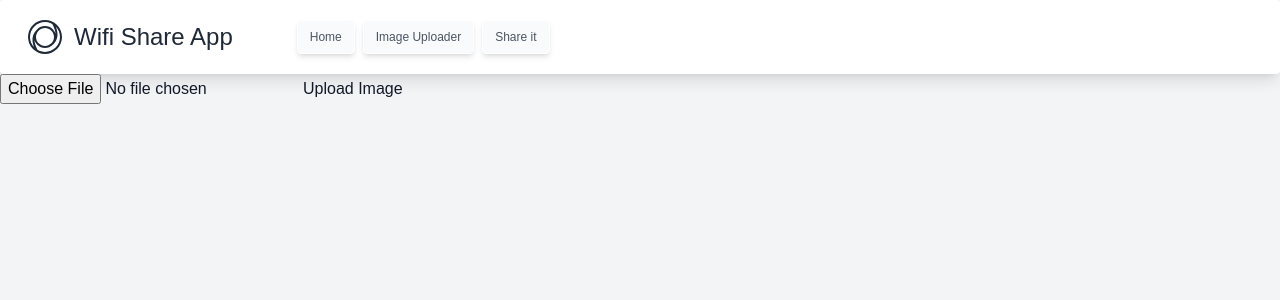
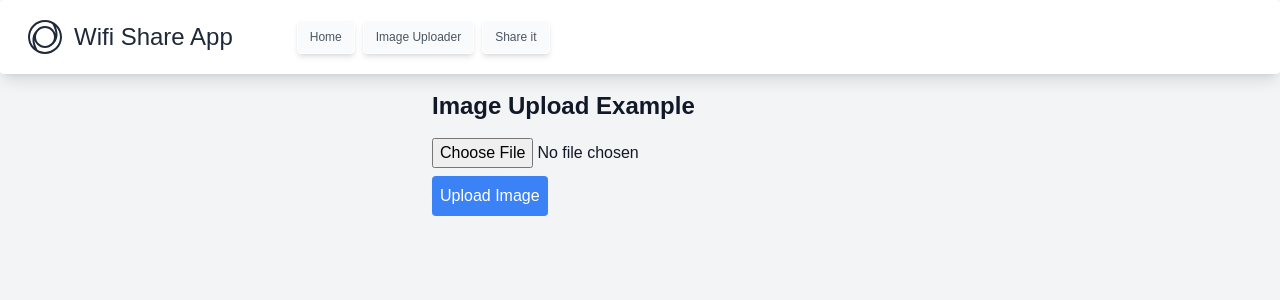
Before and after one commit to muhammad-shumail/wifi-text-sharing-app, a Next.js app: page /image in a window 1280 px wide. Shown: the top 300 px of the page. Built offline with nearby package versions, Linux system fonts and the light colour scheme.

Commit message:
Refactor image upload API and update ImageUploader component for improved file handling and user experience

```diff
--- a/app/api/upload-image/route.ts
+++ b/app/api/upload-image/route.ts
@@ -1,32 +1,28 @@
-import { NextRequest, NextResponse } from "next/server";
+// app/api/upload/route.js
+import { NextResponse } from "next/server";
 import path from "path";
-import fs from "fs";
+import { writeFile } from "fs/promises";
 
-const UPLOAD_DIR = path.resolve(process.env.ROOT_PATH ?? "", "public/images");
+// Ensure the uploads directory exists
+const uploadsDir = path.join(process.cwd(), "public/uploads");
 
-export const POST = async (req: NextRequest) => {
+export const POST = async (req) => {
   const formData = await req.formData();
-  const body = Object.fromEntries(formData);
-  const file = (body.file as Blob) || null;
 
-  if (file) {
-    const buffer = Buffer.from(await file.arrayBuffer());
-    if (!fs.existsSync(UPLOAD_DIR)) {
-      fs.mkdirSync(UPLOAD_DIR);
-    }
-
-    fs.writeFileSync(
-      path.resolve(UPLOAD_DIR, (body.file as File).name),
-      buffer
-    );
-  } else {
-    return NextResponse.json({
-      success: false,
-    });
+  const file = formData.get("file");
+  if (!file) {
+    return NextResponse.json({ error: "No files received." }, { status: 400 });
   }
 
-  return NextResponse.json({
-    success: true,
-    name: (body.file as File).name,
-  });
+  const buffer = Buffer.from(await file.arrayBuffer());
+  const filename = Date.now() + "_" + file.name.replaceAll(" ", "_");
+
+  try {
+    // Write the file to the uploads directory
+    await writeFile(path.join(uploadsDir, filename), buffer);
+    return NextResponse.json({ message: "Success", filename }, { status: 201 });
+  } catch (error) {
+    console.error("Error occurred:", error);
+    return NextResponse.json({ message: "Failed", error: error.message }, { status: 500 });
+  }
 };
--- a/app/image/page.tsx
+++ b/app/image/page.tsx
@@ -1,20 +1,22 @@
-'use client'
-import Image from 'next/image';
-import { useState } from 'react';
+// app/page.js
+'use client';
 
-const ImageUploader = () => {
-  const [selectedImage, setSelectedImage] = useState(null);
-  const [uploadedImage, setUploadedImage] = useState(null);
+import React, { useState } from 'react';
 
-  const handleImageChange = (event) => {
-    setSelectedImage(event.target.files[0]);
+const HomePage = () => {
+  const [selectedFile, setSelectedFile] = useState(null);
+  const [uploadedImage, setUploadedImage] = useState('');
+
+  const handleFileChange = (event) => {
+    setSelectedFile(event.target.files[0]);
   };
 
-  const handleImageUpload = async () => {
-    if (!selectedImage) return;
+  const handleUpload = async (event) => {
+    event.preventDefault();
+    if (!selectedFile) return;
 
     const formData = new FormData();
-    formData.append('image', selectedImage);
+    formData.append('file', selectedFile);
 
     try {
       const response = await fetch('/api/upload-image', {
@@ -22,26 +24,34 @@ const ImageUploader = () => {
         body: formData,
       });
 
-      if (!response.ok) {
-        throw new Error('Failed to upload image');
+      const data = await response.json();
+      if (response.ok) {
+        setUploadedImage(`/uploads/${data.filename}`); // Set the uploaded image path for display
+      } else {
+        alert(data.error);
       }
-
-      const uploadedImage = await response.json();
-      setUploadedImage(uploadedImage);
     } catch (error) {
-      console.error(error);
+      console.error('Error uploading image:', error);
     }
   };
 
   return (
-    <div>
-      <input type="file" onChange={handleImageChange} />
-      <button onClick={handleImageUpload}>Upload Image</button>
+    <div className="max-w-md mx-auto p-4">
+      <h1 className="text-2xl font-bold mb-4">Image Upload Example</h1>
+      <form onSubmit={handleUpload}>
+        <input type="file" accept="image/*" onChange={handleFileChange} required />
+        <button type="submit" className="mt-2 p-2 bg-blue-500 text-white rounded">
+          Upload Image
+        </button>
+      </form>
       {uploadedImage && (
-        <Image src={`/images/${uploadedImage.name}`} width={300} height={300} alt=''/>
+        <div className="mt-4">
+          <h2 className="text-lg font-bold">Uploaded Image:</h2>
+          <img src={uploadedImage} alt="Uploaded" className="mt-2" />
+        </div>
       )}
     </div>
   );
 };
 
-export default ImageUploader;
+export default HomePage;
```
Also changed, not shown: public/uploads/1735771783138_fetchpik.png (added).
